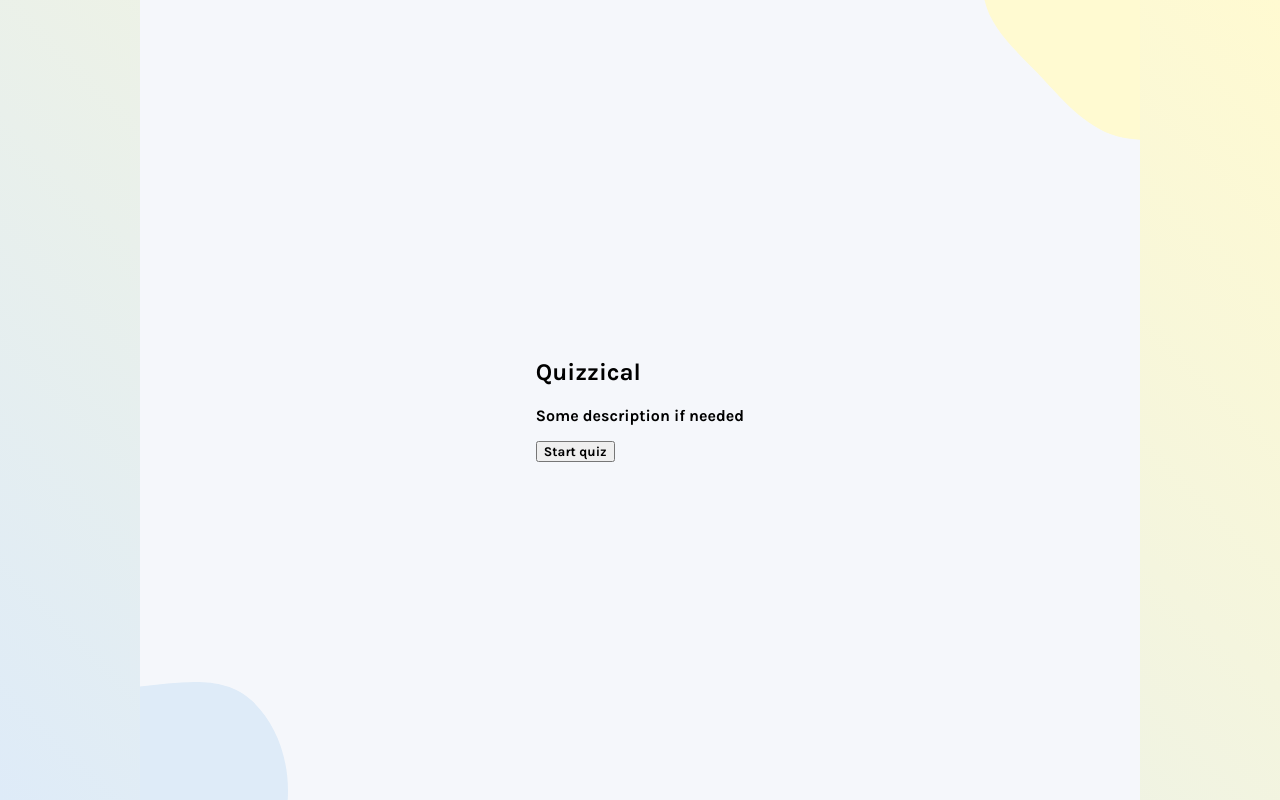
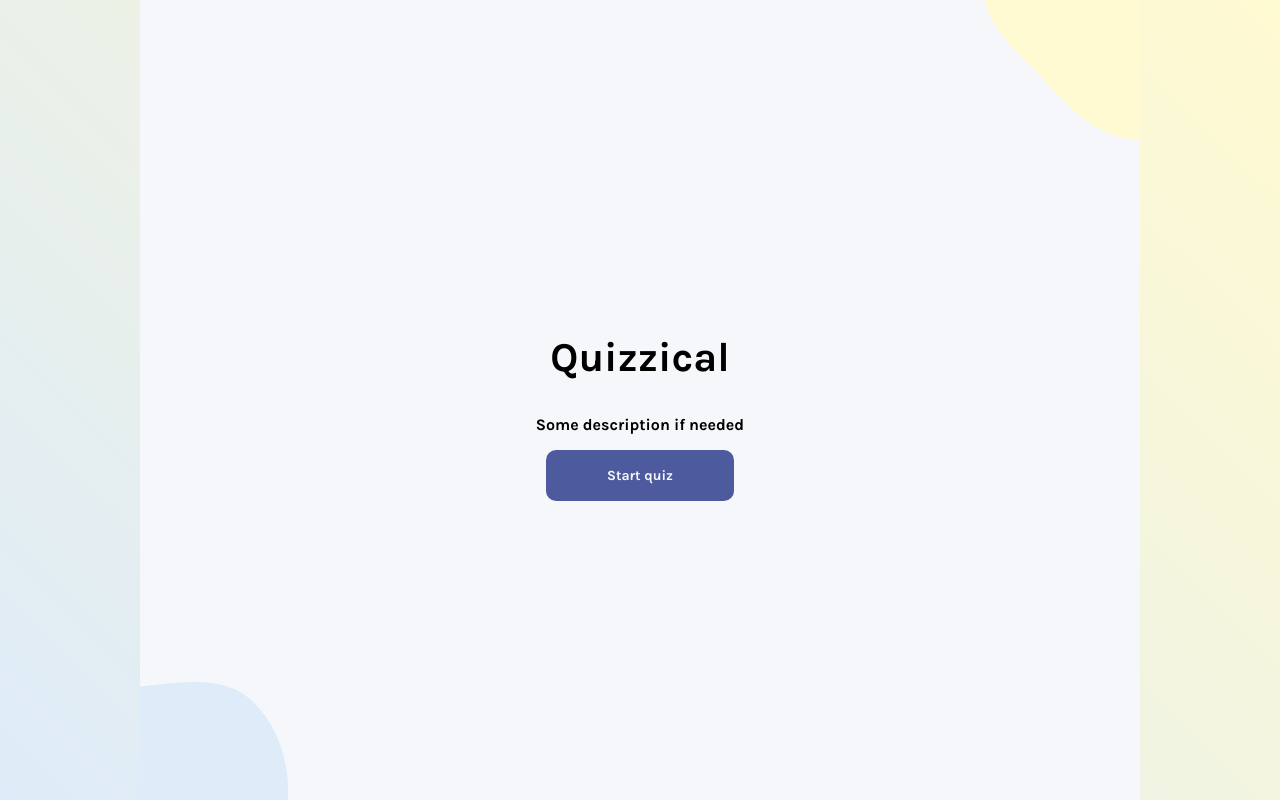
Before and after one commit to ErikEgl/quizzical-react, a React (Create React App) app: page / in a window 1280 px wide. Built offline with nearby package versions, Linux system fonts and the light colour scheme.

Commit message:
button styling

```diff
--- a/src/assets/scss/main.scss
+++ b/src/assets/scss/main.scss
@@ -14,3 +14,12 @@ main {
     position: relative;
     background-color: $main-bg-color;
 }
+h1 {
+    font-size: 41px;
+}
+h2 {
+    font-size: 19px;
+}
+button {
+    font-size: 14px;
+}
--- a/src/components/Button/Button.js
+++ b/src/components/Button/Button.js
@@ -3,7 +3,7 @@ import React from "react";
 function Button(props) {
   return (
     <>
-      <button className="button">Start quiz</button>
+      <button {...props}>{props.textContent}</button>
     </>
   );
 }
--- a/src/components/Button/Button.scss
+++ b/src/components/Button/Button.scss
@@ -0,0 +1,10 @@
+button {
+    border-radius: $primary-border-radius;
+    font-weight: 500;
+    border: 1px solid transparent;
+    &.button-primary {
+        padding: 16px 60px;
+        color: $primary-btn-txt-color;
+        background-color: $primary-btn-bg-color;
+    }
+}
--- a/src/components/FirstPage/FirstPage.js
+++ b/src/components/FirstPage/FirstPage.js
@@ -9,7 +9,7 @@ function FirstPage(props) {
       <section>
         <h1>Quizzical</h1>
         <p>Some description if needed</p>
-        <Button />
+        <Button className='button-primary' textContent="Start quiz" />
       </section>
     </>
   );
--- a/src/components/FirstPage/FirstPage.scss
+++ b/src/components/FirstPage/FirstPage.scss
@@ -0,0 +1,4 @@
+section {
+    text-align: center;
+
+}
--- a/src/index.css
+++ b/src/index.css
@@ -29,6 +29,29 @@ main {
   background-color: #F5F7FB;
 }
 
+h1 {
+  font-size: 41px;
+}
+
+h2 {
+  font-size: 19px;
+}
+
+button {
+  font-size: 14px;
+}
+
+button {
+  border-radius: 10px;
+  font-weight: 500;
+  border: 1px solid transparent;
+}
+button.button-primary {
+  padding: 16px 60px;
+  color: #F5F7FB;
+  background-color: #4D5B9E;
+}
+
 .blob {
   display: block;
 }
@@ -43,4 +66,8 @@ main {
   bottom: 0;
 }
 
+section {
+  text-align: center;
+}
+
 /*# sourceMappingURL=index.css.map */
```
Also changed, not shown: 1 other file (tests, documents, lock files or other folders).
